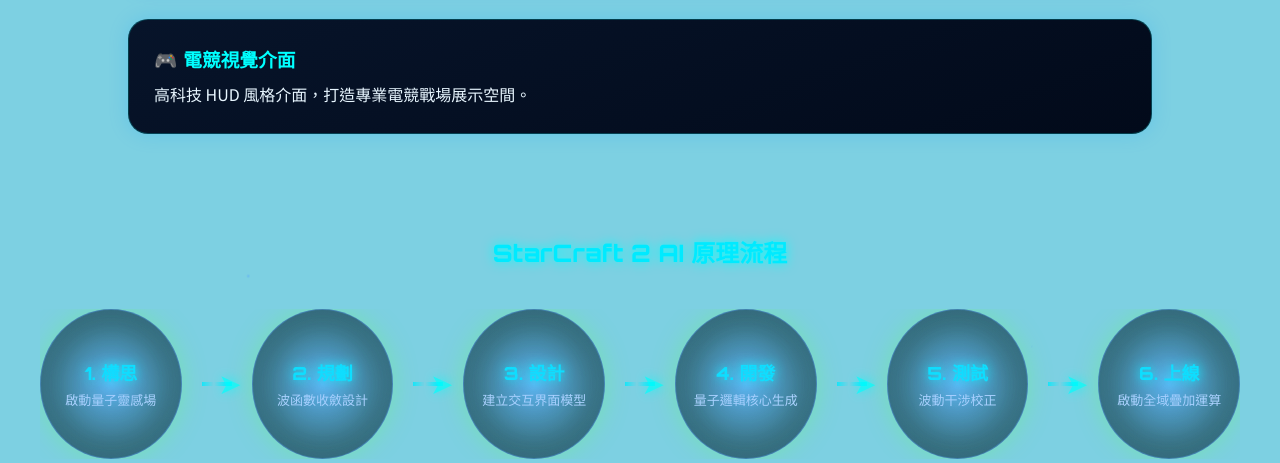
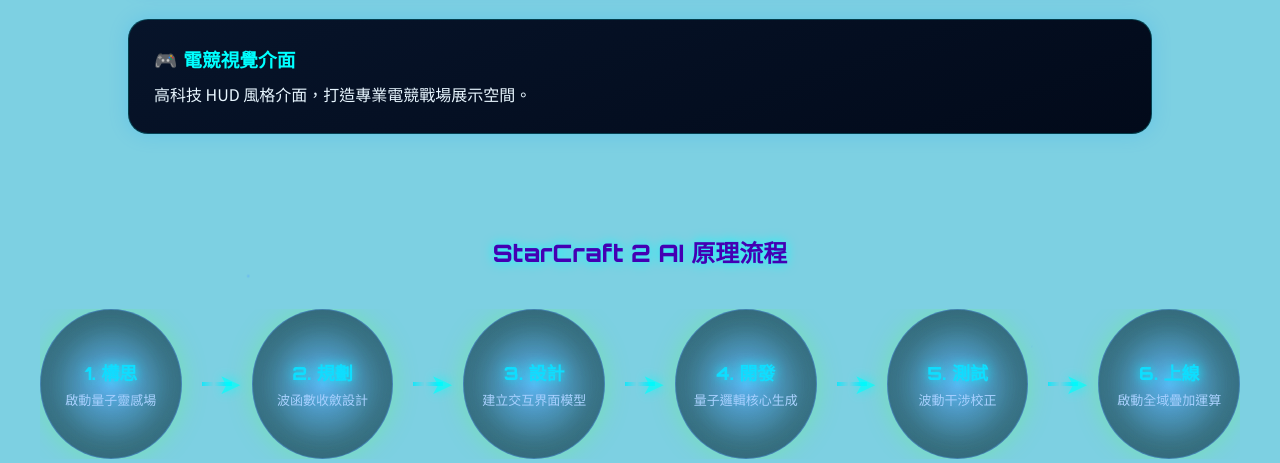
Before and after one commit to s310424-prog/flask-heroku, a Flask app: page / in a window 1280 px wide. Shown: the part 780-1243 px from the top of the page. Run offline with Flask 3, Linux system fonts and the light colour scheme.

Commit message:
Update index.html
改顏色

```diff
--- a/templates/index.html
+++ b/templates/index.html
@@ -196,7 +196,7 @@
 
 <section class="quantum reveal">
   <div class="quantum-inner">
-    <h2>StarCraft 2 AI 原理流程</h2>
+    <h2 style="color: #4400B3;">StarCraft 2 AI 原理流程</h2>
     <div class="flow-container">
       <div class="step"><h3>1. 構思</h3><p>啟動量子靈感場</p></div>
       <div class="arrow"></div>
```
